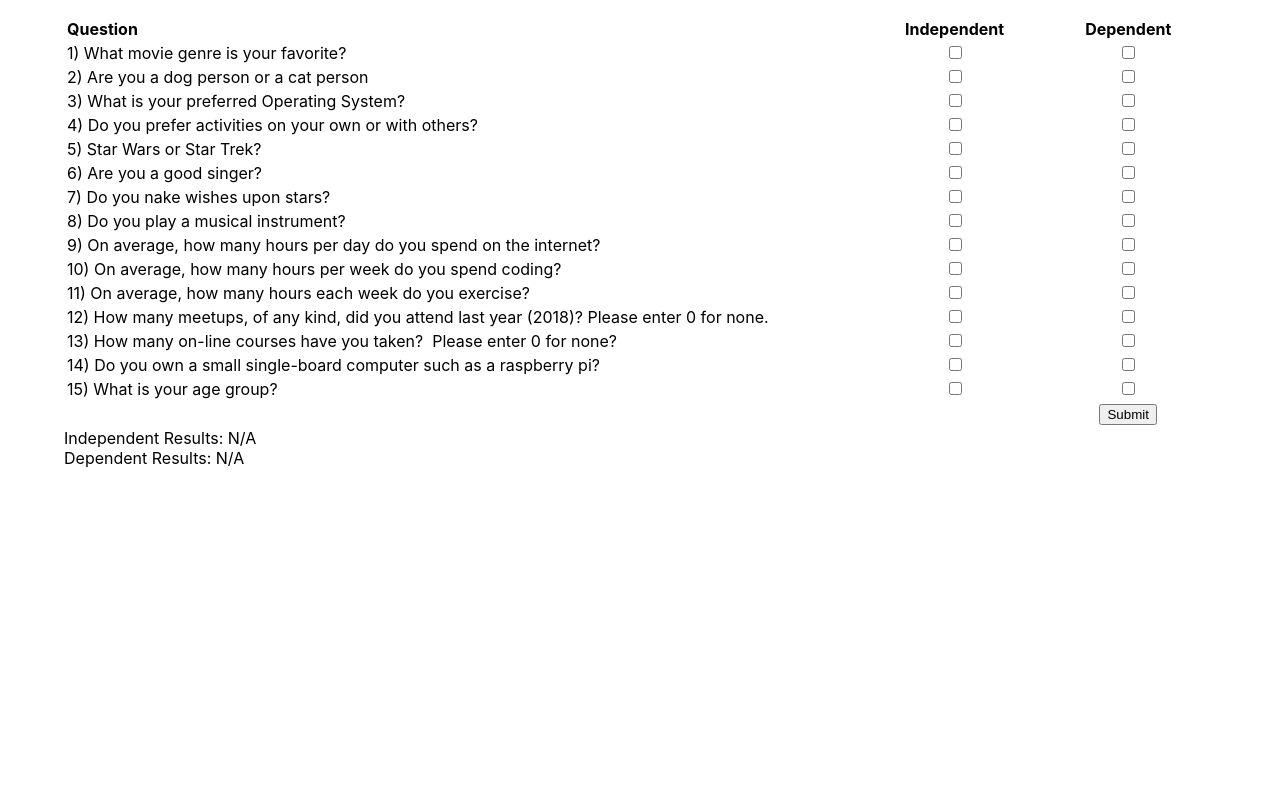
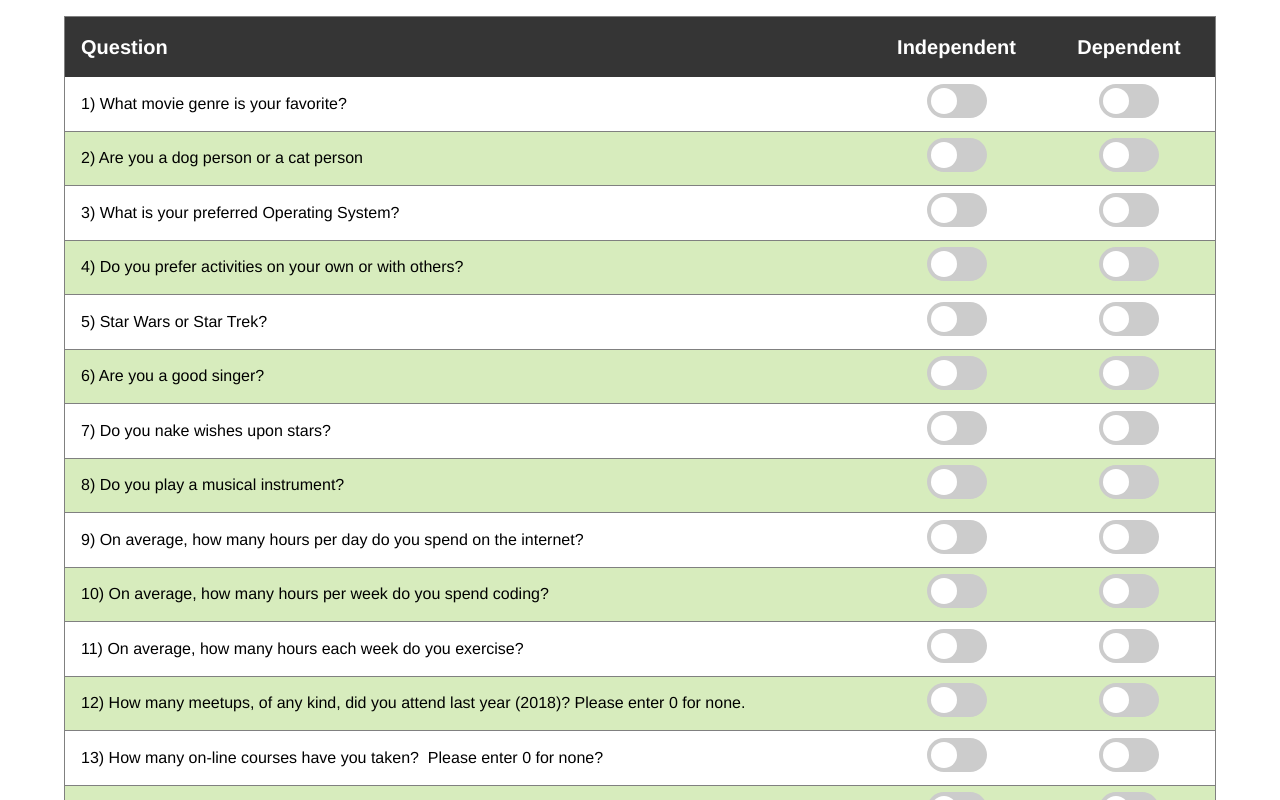
Before and after one commit to jchebeler/machine-learning-collector, a React app: page / in a window 1280 px wide. Shown: the top 800 px of the page. Built offline with nearby package versions, Linux system fonts and the light colour scheme.

Commit message:
css updates

```diff
--- a/src/App.js
+++ b/src/App.js
@@ -9,6 +9,10 @@ class App extends Component {
 		indResponses:[],
 		depResponses:[],
 	}
+  }
+
+  componentDidMount() {
+	document.title = 'ML Live!';
   }
 
   componentWillMount() {
@@ -29,15 +33,21 @@ class App extends Component {
   tableRows = () => {
 	let rows = this.state.data.map((row, key) => {
       return (
-        <tr key={key}>
+        <tr className={'question-row'} key={key}>
 			<td className={'question'}> {`${key + 1}) ${row}`} </td>
 			<td >
-				<input type="checkbox" value="inp" name={`question_${key}`} checked={this.state.indResponses.indexOf(key) > -1}
-					onChange={(e) => this.handleChange(e, key, 'inp')} />
+				<label class="switch">
+					<input type="checkbox" value="inp" name={`question_${key}`} checked={this.state.indResponses.indexOf(key) > -1}
+						onChange={(e) => this.handleChange(e, key, 'inp')} />
+					<span class="slider round"></span>
+				</label>
 			</td>
 			<td >
-				<input type="checkbox" value="dep"  name={`question_${key}`} checked={this.state.depResponses.indexOf(key) > -1}
-					onChange={(e) => this.handleChange(e, key, 'dep')} />
+				<label class="switch">
+					<input type="checkbox" value="dep"  name={`question_${key}`} checked={this.state.depResponses.indexOf(key) > -1}
+						onChange={(e) => this.handleChange(e, key, 'dep')} />
+					<span class="slider round"></span>
+				</label>
 			</td>
 		</tr>
       );
@@ -45,8 +55,8 @@ class App extends Component {
 	return (
 		<React.Fragment>
 			{rows}
-			<tr>
-				<td className={'question'}></td>
+			<tr className={'submit-row'}>
+				<td ></td>
 				<td ></td>
 				<td >
 					<button onClick={() => this.handleSubmit()}>Submit </button>
@@ -113,7 +123,7 @@ class App extends Component {
 		  let depSubmissions = this.state.depResponses.sort((a, b) => a - b);
 		  indSubmissions = indSubmissions.toString();
 		  depSubmissions = depSubmissions.toString();
-		  const url = 'http://localhost:5000/dataselect?independent=' + indSubmissions + '&dependent=' + depSubmissions;
+		  const url = 'http://192.168.2.70/dataselect?independent=' + indSubmissions + '&dependent=' + depSubmissions;
 		  fetch(url)
 		    .then((response) => {
 		      // figure out why this isnt catching the response correctly
@@ -151,10 +161,10 @@ class App extends Component {
 					}
 				</tbody>
 			</table>
-			<div>
+			{/*}<div>
 				<div>{`Independent Results: ${this.state.indResponses.length > 0 ? this.state.indResponses : 'N/A'}`}</div>
 				<div>{`Dependent Results: ${this.state.depResponses.length > 0 ? this.state.depResponses : 'N/A'}`}</div>
-			</div>
+			</div>*/}
 		</div>
     );
   }
--- a/src/App.scss
+++ b/src/App.scss
@@ -5,16 +5,143 @@ div.content {
     margin-bottom: 1rem;
 	table {
 		width:100%;
+		border: 1px solid grey;
+		border-collapse: collapse;
+		border-radius: 5px;
+		line-height: 1.42;
+		font-family: Montserrat, "Helvetica Neue", Helvetica, sans-serif;
+		-webkit-font-smoothing: antialiased;
+		text-rendering: optimizelegibility;
+		text-size-adjust: none;
+		cursor: default;
+
+		th {
+			background-color: #353535;
+			color: white;
+			padding: 1rem 0;
+			font-size: 1.25rem;
+		}
 		tr {
+			&.question-row {
+				border-bottom: 1px solid grey;
+				font-size: 1rem;
+				td {
+					padding: .4rem 0rem;
+					input {
+						cursor: pointer;
+					}
+				}
+
+				&:nth-child(odd) {
+					background-color: rgb(215, 236, 189);
+				}
+
+				&:hover {
+					background-color: rgb(228,242,211);
+					transition: background-color .5s ease;
+				}
+
+			}
+
+			&.submit-row {
+				background-color: #353535;
+
+				button {
+					cursor: pointer;
+					padding: 0rem 1.5rem 0.125rem;
+					font-size: 1rem;
+					line-height: 1.5;
+					box-shadow: rgb(166, 28, 30) 0px -3px 0px inset;
+					color: white;
+					cursor: pointer;
+					font-size: 1rem;
+					font-weight: bold;
+					font-family: Roboto, "Helvetica Neue", Helvetica, sans-serif;
+					-webkit-font-smoothing: antialiased;
+					text-rendering: optimizelegibility;
+					text-align: center;
+					display: inline-flex;
+					box-sizing: border-box;
+					-webkit-box-align: stretch;
+					align-items: stretch;
+					line-height: 1.5;
+					height: 40px;
+					white-space: nowrap;
+					margin: 0px;
+					background: rgb(196, 33, 42);
+					border-radius: 5px;
+					transition: all 0.25s ease 0s;
+					border-width: 1px 1px 0px;
+					border-style: solid;
+					border-color: rgb(196, 33, 42);
+					border-image: initial;
+
+					&:hover {
+						background-color:  rgb(166, 28, 30);
+					}
+				}
+				td {
+					padding: 1rem 1rem;
+				}
+			}
 			td, th {
 				width: 15%;
 				text-align: center;
 				&.question {
 					text-align: left;
 					width:70%;
+					padding-left:1rem;
 				}
 			}
 
 		}
 	}
+
+	.switch {
+	  display: inline-block;
+	  height: 34px;
+	  position: relative;
+	  width: 60px;
+
+	   input {
+			display:none;
+	   }
+	}
+
+	.slider {
+	  background-color: #ccc;
+	  bottom: 0;
+	  cursor: pointer;
+	  left: 0;
+	  position: absolute;
+	  right: 0;
+	  top: 0;
+	  transition: .4s;
+
+	  &.round {
+		border-radius: 34px;
+
+		&:before {
+			border-radius: 50%;
+		}
+	  }
+	  &:before {
+		  background-color: #fff;
+		  bottom: 4px;
+		  content: "";
+		  height: 26px;
+		  left: 4px;
+		  position: absolute;
+		  transition: .4s;
+		  width: 26px;
+	  }
+	}
+
+	input:checked + .slider {
+	  background-color: #66bb6a;
+
+	  &.slider:before {
+		transform: translateX(26px);
+	  }
+	}
 }
```
